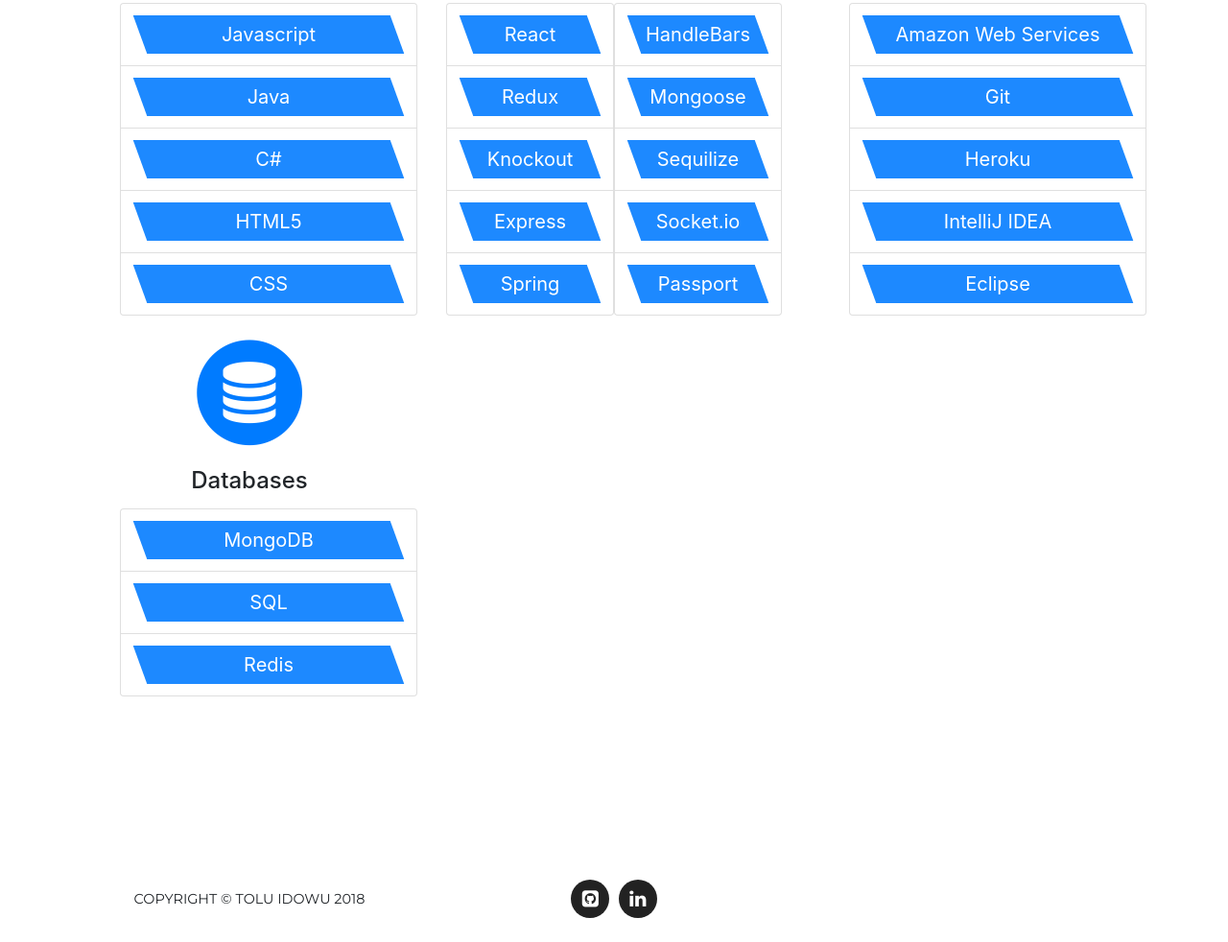
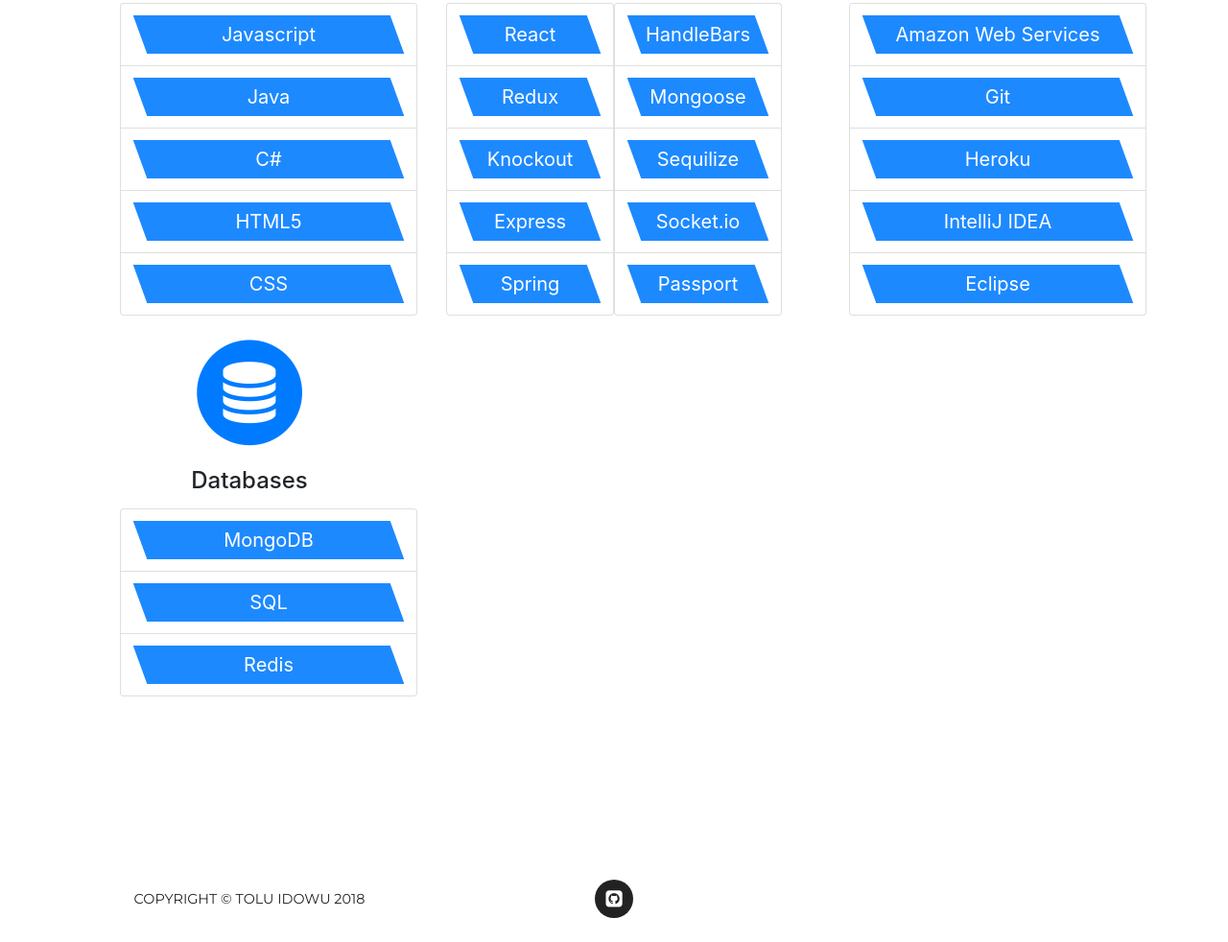
Before and after one commit to itolu94/itolu94.github.io, a website with bundled scripts: page index.html in a window 1280 px wide. Shown: the part 2254-3236 px from the top of the page at 96% size. Built offline with nearby package versions, Linux system fonts and the light colour scheme; a web font is replaced by a local one.

Commit message:
Update index.html

```diff
--- a/index.html
+++ b/index.html
@@ -317,11 +317,6 @@
                             <i class="fa fa-github-square"></i>
                         </a>
                     </li>
-                    <li class="list-inline-item">
-                        <a target="_blank" href="https://www.linkedin.com/in/tolu-idowu/">
-                            <i class="fa fa-linkedin"></i>
-                        </a>
-                    </li>
                 </ul>
             </div>
             <div class="col-md-4">
```
